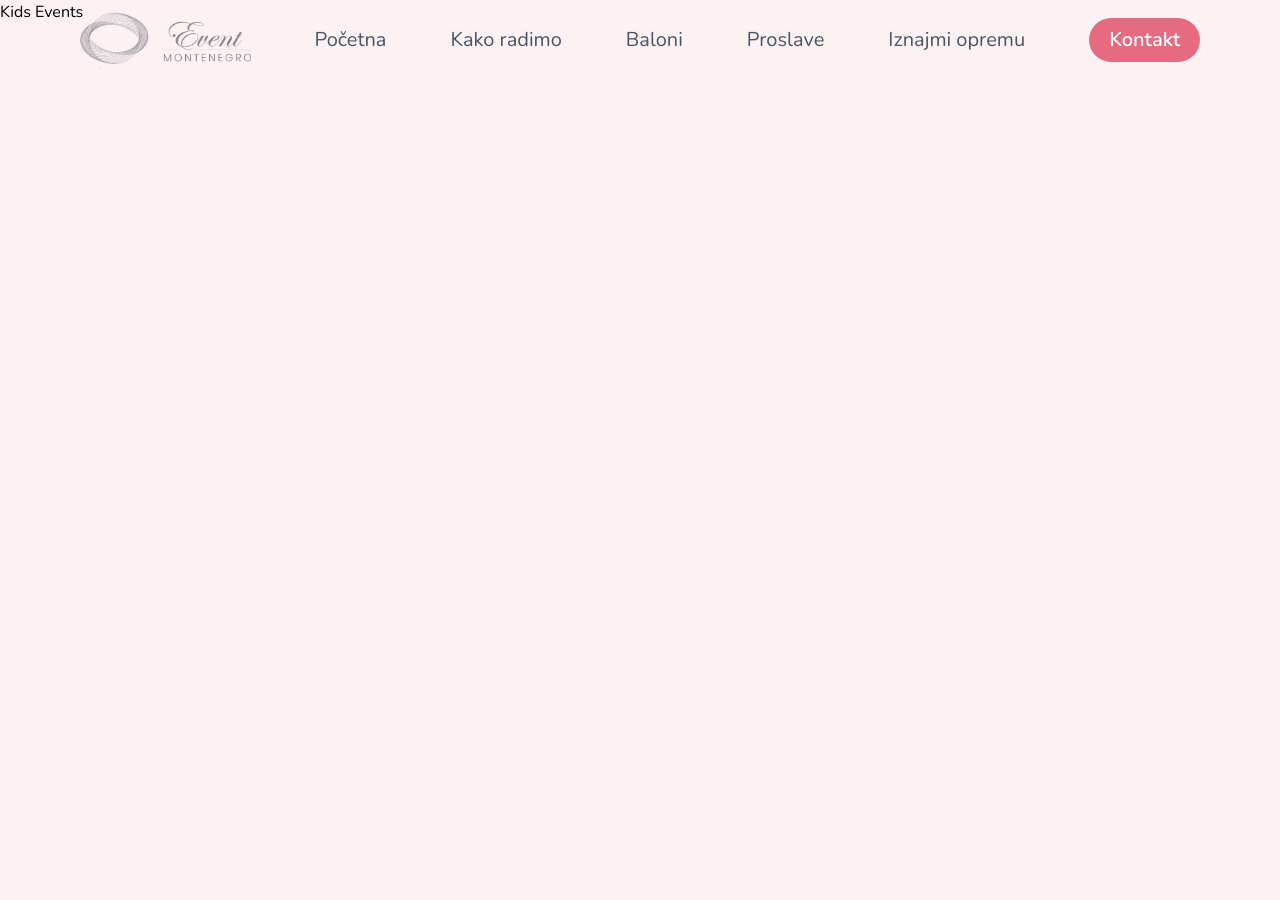
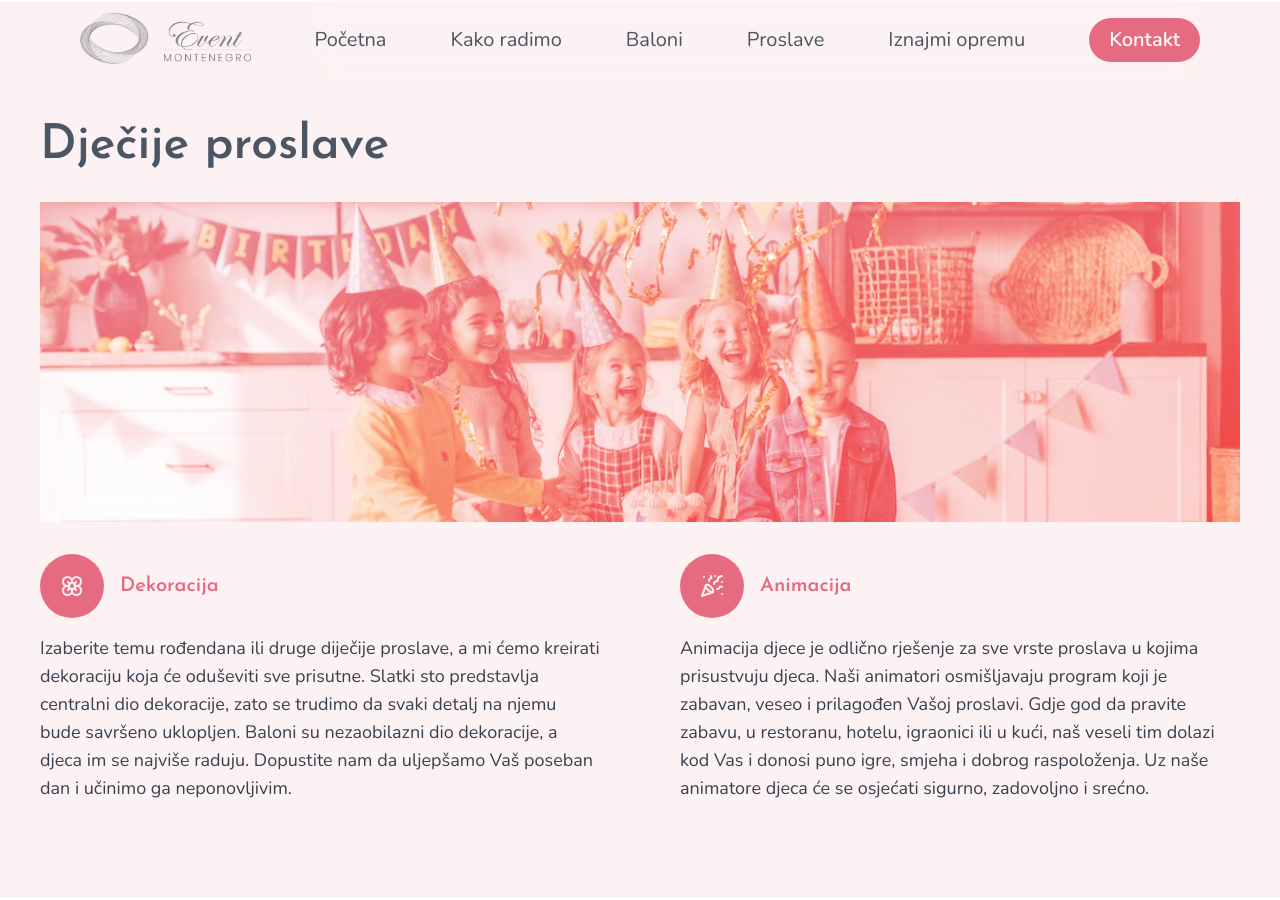
Before and after one commit to nemanjamalesija/eventmontenegro, a Next.js app: page /KidsEvents in a window 1280 px wide. Before the commit the page ends 800 px from the top, so only its background shows below. Built offline with nearby package versions, Linux system fonts and the light colour scheme.

Commit message:
Advance kids section

```diff
--- a/src/app/Home/Balloons.tsx
+++ b/src/app/Home/Balloons.tsx
@@ -73,17 +73,17 @@ const Balloons: FC = () => {
     <section className='py-24 lg:px-10 bg-color-lightest border-t-2 border-b-2 border-white'>
       <div className='mx-auto max-w-custom px-4 lg:px-0'>
         <div className='mb-8 lg:mb-12'>
-          <h2
+          <h3
             className={clsx(
               josefinSans.className,
               'text-base font-bold tracking-wide uppercase text-color-accent-main mb-3'
             )}
           >
             Baloni
-          </h2>
-          <h3 className='text-3xl md:text-4xl lg:text-5xl font-bold text-gray-700'>
+          </h3>
+          <h4 className='text-3xl md:text-4xl lg:text-5xl font-semibold text-gray-700'>
             Dekoracija, isporuka, ispuštanje i štampa balona
-          </h3>
+          </h4>
         </div>
         <div
           className='balloons__img-box h-[40vh] w-full bg-blend-screen
@@ -113,7 +113,12 @@ const Balloons: FC = () => {
             <ul className='balloons__offer list-none flex flex-col'>
               {baloonsContent[categoryIndex].offer && (
                 <div className='balloons__offer-box flex flex-col gap-3'>
-                  <h4 className='text-2xl  font-bold text-gray-700'>
+                  <h4
+                    className={clsx(
+                      josefinSans.className,
+                      'text-2xl font-semibold text-gray-700'
+                    )}
+                  >
                     U ponudi imamo:
                   </h4>
                   {baloonsContent[categoryIndex]?.offer?.map((off, i) => (
@@ -130,14 +135,14 @@ const Balloons: FC = () => {
             </ul>
           </div>
           <div className='photo__gallery'>
-            <h2
+            <h3
               className={clsx(
                 josefinSans.className,
                 'text-base font-bold tracking-wide uppercase text-color-accent-main mb-3 lg:mb-6 text-center'
               )}
             >
               Foto Galerija
-            </h2>
+            </h3>
             <ImageGallery
               items={balloonsImages}
               showPlayButton={false}
--- a/src/app/Home/HowItWorks.tsx
+++ b/src/app/Home/HowItWorks.tsx
@@ -9,17 +9,17 @@ const HowItWorks: FC = () => {
     <section id='howItWorks' className='py-24 bg-white'>
       <div className='mx-auto max-w-custom px-5 lg:px-0'>
         <div className='mb-16 lg:mb-24'>
-          <h2
+          <h3
             className={clsx(
               josefinSans.className,
               'text-base font-bold tracking-wide uppercase text-color-accent-main mb-3'
             )}
           >
             Kako radimo
-          </h2>
-          <h3 className='text-3xl md:text-4xl lg:text-5xl font-bold text-gray-700'>
+          </h3>
+          <h4 className='text-3xl md:text-4xl lg:text-5xl font-semibold text-gray-700'>
             Organizujte svoj projekat iz snova u 3 laka koraka
-          </h3>
+          </h4>
         </div>
         <div className='step flex flex-col lg:grid lg:grid-cols-custom2fr items-center gap-12 lg:gap-24 mb-12 lg:mb-24'>
           <div className='step__text'>
--- a/src/app/Home/Offers.tsx
+++ b/src/app/Home/Offers.tsx
@@ -8,17 +8,17 @@ const Offers: FC = () => {
     <section className='py-24 px-5 lg:px-10'>
       <div className='mx-auto max-w-custom px-5 lg:px-0 '>
         <div className='mb-16 lg:mb-24'>
-          <h2
+          <h3
             className={clsx(
               josefinSans.className,
               'text-base font-bold tracking-wide uppercase text-color-accent-main mb-3'
             )}
           >
             Proslave
-          </h2>
-          <h3 className='text-3xl md:text-4xl lg:text-5xl font-bold text-gray-700'>
+          </h3>
+          <h4 className='text-3xl md:text-4xl lg:text-5xl font-semibold text-gray-700'>
             Pretvorimo zajedno vašu viziju u stvarnost
-          </h3>
+          </h4>
         </div>
         <div className='flex flex-col gap-y-24 lg:grid lg:grid-cols-custom3fr lg:gap-x-20 '>
           <Card
--- a/src/app/Home/RentEquipment.tsx
+++ b/src/app/Home/RentEquipment.tsx
@@ -36,17 +36,17 @@ const RentEquipment: FC = () => {
     <section className='py-24 lg:px-10 bg-color-lightest border-t-2 border-b-2 border-white'>
       <div className='mx-auto max-w-custom px-4 lg:px-0'>
         <div className='mb-8 lg:mb-12'>
-          <h2
+          <h3
             className={clsx(
               josefinSans.className,
               'text-base font-bold tracking-wide uppercase text-color-accent-main mb-3'
             )}
           >
             Iznajmjivanje opreme
-          </h2>
-          <h3 className='text-3xl md:text-4xl lg:text-5xl font-bold text-gray-700'>
+          </h3>
+          <h4 className='text-3xl md:text-4xl lg:text-5xl font-semibold text-gray-700'>
             Sve što je potrebno za Vaš projekat
-          </h3>
+          </h4>
         </div>
         <div
           className='rent__equipment h-[40vh] w-full mb-4 lg:mb-8 bg-blend-screen
@@ -58,7 +58,13 @@ const RentEquipment: FC = () => {
           bogatog asortimana mobilijara, opreme i dekorativnih elemenata moći
           izabrati upravo ono što Vam je potrebno.
         </p>
-        <h4 className='text-2xl  font-bold text-gray-700 mb-3'>
+
+        <h4
+          className={clsx(
+            josefinSans.className,
+            'text-2xl font-semibold text-gray-700 mb-3'
+          )}
+        >
           Sve za proslave
         </h4>
         <ul className='list-none flex flex-col gap-2 lg:flex-row lg:justify-between mb-8 lg:mb-10'>
--- a/src/app/Home/Reviews.tsx
+++ b/src/app/Home/Reviews.tsx
@@ -101,17 +101,17 @@ const Reviews: FC = () => {
       <div className='flex flex-col gap-y-24 lg:grid lg:grid-cols-custom2fr lg:gap-x-20 '>
         <div className='flex flex-col'>
           <div className='mb-16 lg:mb-24'>
-            <h2
+            <h3
               className={clsx(
                 josefinSans.className,
                 'text-base font-bold tracking-wide uppercase text-color-accent-main mb-3'
               )}
             >
               Utisci korisnika
-            </h2>
-            <h3 className='text-3xl md:text-4xl lg:text-5xl font-bold text-gray-700'>
+            </h3>
+            <h4 className='text-3xl md:text-4xl lg:text-5xl font-semibold text-gray-700'>
               Projekat ostvaren sa nama se ne zaboravlja
-            </h3>
+            </h4>
           </div>
           <div className='reviews flex flex-col lg:grid lg:grid-cols-custom2fr gap-y-10  lg:gap-x-24 lg:gap-y-20'>
             {reviews.map((r, i) => {
--- a/src/app/KidsEvents/layout.tsx
+++ b/src/app/KidsEvents/layout.tsx
@@ -1,11 +1,82 @@
+import clsx from 'clsx';
 import { ReactNode } from 'react';
+import { Flower, PartyPopper } from 'lucide-react';
+import { josefinSans } from '../../../utils/fonts';
 
 type LayoutProps = {
   children: ReactNode;
 };
 
 const layout = async ({ children }: LayoutProps) => {
-  return <h1>Kids Events</h1>;
+  return (
+    <section className='py-24 lg:px-10 bg-color-lightest border-t-2 border-b-2 border-white'>
+      <div className='mx-auto max-w-custom px-4 lg:px-0 mt-6'>
+        <h2
+          className={clsx(
+            josefinSans.className,
+            'text-3xl md:text-4xl lg:text-5xl font-semibold text-gray-600 mb-4 lg:mb-8'
+          )}
+        >
+          Dječije proslave
+        </h2>
+
+        <div
+          className='kids__img-box h-[40vh] w-full bg-blend-screen
+          bg-cover bg-center lg:bg-top mb-8'
+        ></div>
+        <div className='kids__text-box flex flex-col lg:grid grid-cols-2 gap-x-20 gap-12'>
+          <div className='kids__text '>
+            <div className='flex items-center gap-4 mb-4'>
+              <div className='kids__icons-set flex items-center justify-center rounded-full h-14 w-14 lg:h-16 lg:w-16 bg-color-accent-main'>
+                {<Flower className='stroke-color-gray-light-1' />}
+              </div>
+              <h3
+                className={clsx(
+                  josefinSans.className,
+                  'text-xl text-color-accent-main font-semibold'
+                )}
+              >
+                Dekoracija
+              </h3>
+            </div>
+            <p className='text-base lg:text-lg text-gray-700'>
+              Izaberite temu rođendana ili druge diječije proslave, a mi ćemo
+              kreirati dekoraciju koja će oduševiti sve prisutne. Slatki sto
+              predstavlja centralni dio dekoracije, zato se trudimo da svaki
+              detalj na njemu bude savršeno uklopljen. Baloni su nezaobilazni
+              dio dekoracije, a djeca im se najviše raduju. Dopustite nam da
+              uljepšamo Vaš poseban dan i učinimo ga neponovljivim.
+            </p>
+          </div>
+
+          <div className='kids__text'>
+            <div className='flex items-center gap-4 mb-4'>
+              <div className='kids__icons-set flex items-center justify-center rounded-full h-14 w-14 lg:h-16 lg:w-16 bg-color-accent-main'>
+                {<PartyPopper className='stroke-color-gray-light-1' />}
+              </div>
+              <h3
+                className={clsx(
+                  josefinSans.className,
+                  'text-xl text-color-accent-main font-semibold'
+                )}
+              >
+                Animacija
+              </h3>
+            </div>
+            <p className='text-base lg:text-lg  text-gray-700'>
+              Animacija djece je odlično rješenje za sve vrste proslava u kojima
+              prisustvuju djeca. Naši animatori osmišljavaju program koji je
+              zabavan, veseo i prilagođen Vašoj proslavi. Gdje god da pravite
+              zabavu, u restoranu, hotelu, igraonici ili u kući, naš veseli tim
+              dolazi kod Vas i donosi puno igre, smjeha i dobrog raspoloženja.
+              Uz naše animatore djeca će se osjećati sigurno, zadovoljno i
+              srećno.
+            </p>
+          </div>
+        </div>
+      </div>
+    </section>
+  );
 };
 
 export default layout;
--- a/src/app/KidsEvents/page.tsx
+++ b/src/app/KidsEvents/page.tsx
@@ -1,5 +1,5 @@
 const page = async ({}) => {
-  return <pre></pre>;
+  return <h1>Kids Events</h1>;
 };
 
 export default page;
--- a/src/app/globals.css
+++ b/src/app/globals.css
@@ -57,7 +57,7 @@ html {
 
 .card__picture--3 {
   background-image: linear-gradient(to right bottom, #e66b80, #f03e3e),
-    url('../../assets/img/cards/djecije.jpg');
+    url('../../assets/img/cards/kidsbirthday.jpg');
 }
 .card__picture--4 {
   background-image: linear-gradient(to right bottom, #e66b80, #f03e3e),
@@ -92,3 +92,10 @@ html {
   background-image: linear-gradient(to right bottom, #e66b80, #f03e3e),
     url('../../assets/img/rent.webp');
 }
+
+/* kids event */
+
+.kids__img-box {
+  background-image: linear-gradient(to right bottom, #e66b80, #f03e3e),
+    url('../../assets/img/cards/kidsbirthday.jpg');
+}
--- a/src/components/ui/Card.tsx
+++ b/src/components/ui/Card.tsx
@@ -21,7 +21,8 @@ const Card = ({ cardNumber, cardHeadingText, href }: CardProps) => {
   return (
     <div className='card'>
       <div
-        className={`relative h-60 lg:h-80 bg-blend-screen bg-cover card__picture--${cardNumber}`}
+        className={`relative h-60 lg:h-80 bg-blend-screen
+          bg-cover bg-center lg:bg-top card__picture--${cardNumber}`}
       >
         &nbsp;
         <h4 className='card__heading text-2xl  lg:text-[1.8rem] text-white absolute left-0 bottom-2 lg:bottom-3 text-left uppercase'>
```
Also changed, not shown: assets/img/cards/djecije.jpg (deleted), assets/img/cards/kidsbirthday.jpg (added).
